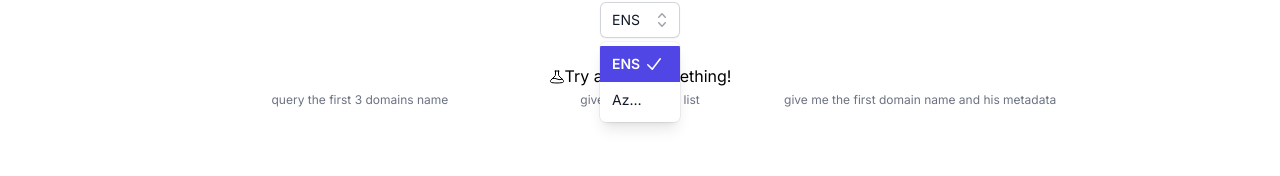
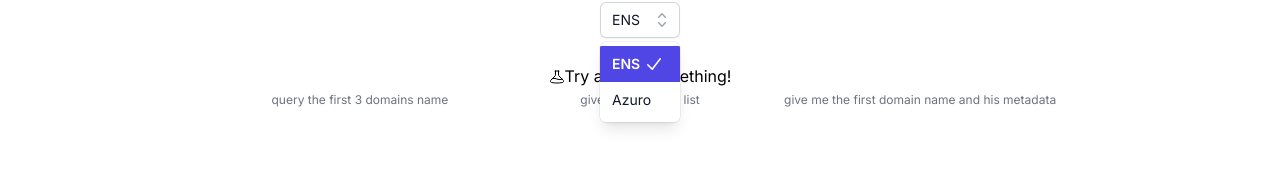
Before and after one commit to AdCazzum/carbonarai, a Next.js app in the folder frontend/: page / in a window 1280 px wide. Both pictures are taken after a click on the button "ENS". Shown: the part 237-413 px from the top of the page. Built offline with nearby package versions, Linux system fonts and the light colour scheme; grey boxes are pictures that could not be loaded.

Commit message:
Do not truncate

```diff
--- a/frontend/components/SelectMenu/selectMenu.tsx
+++ b/frontend/components/SelectMenu/selectMenu.tsx
@@ -66,7 +66,7 @@
                                                         selected
                                                             ? "font-semibold"
                                                             : "font-normal",
-                                                        "block truncate"
+                                                        "block"
                                                     )}
                                                 >
                                                     {item.name}
```
